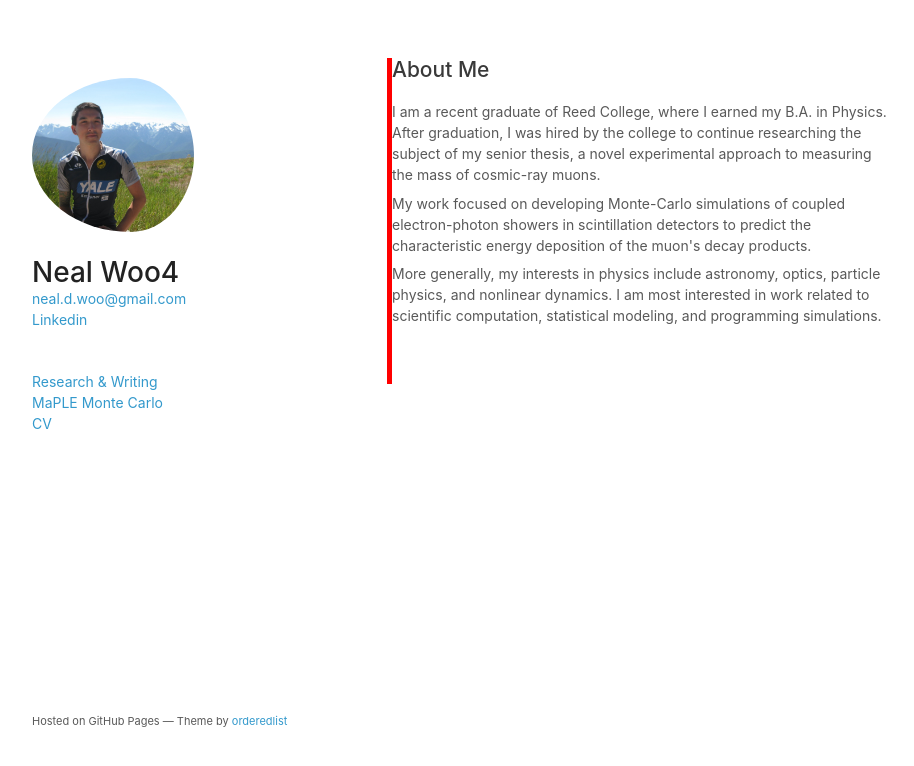
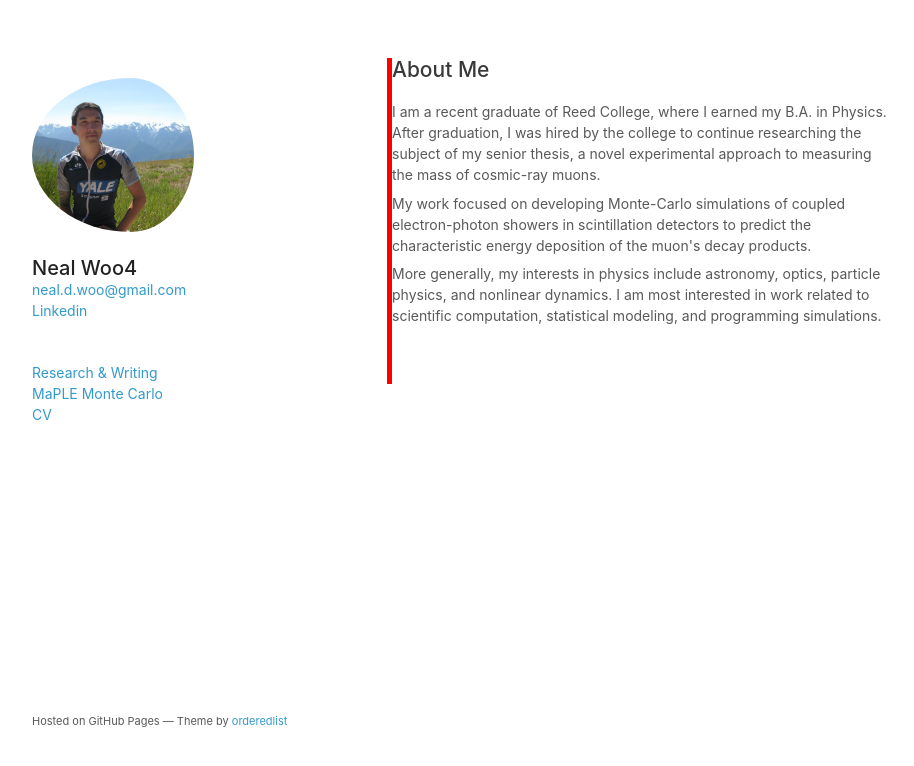
Before and after one commit to neal-woo/neal-woo.github.io, a plain HTML site: page index.html in a window 1280 px wide. Shown: the whole page, without its empty margins (178-1092 px from the left). Drawn offline with Linux system fonts and the light colour scheme.

Commit message:
Update styles.css

```diff
--- a/stylesheets/styles.css
+++ b/stylesheets/styles.css
@@ -17,7 +17,8 @@ body {
 }
 
 .main-name {
-  color: #222;
+  color: #222222;
+  font-size: 20px;
   margin-top: 0px;
   margin-bottom: 0px;
   margin-left: 0px;
```
